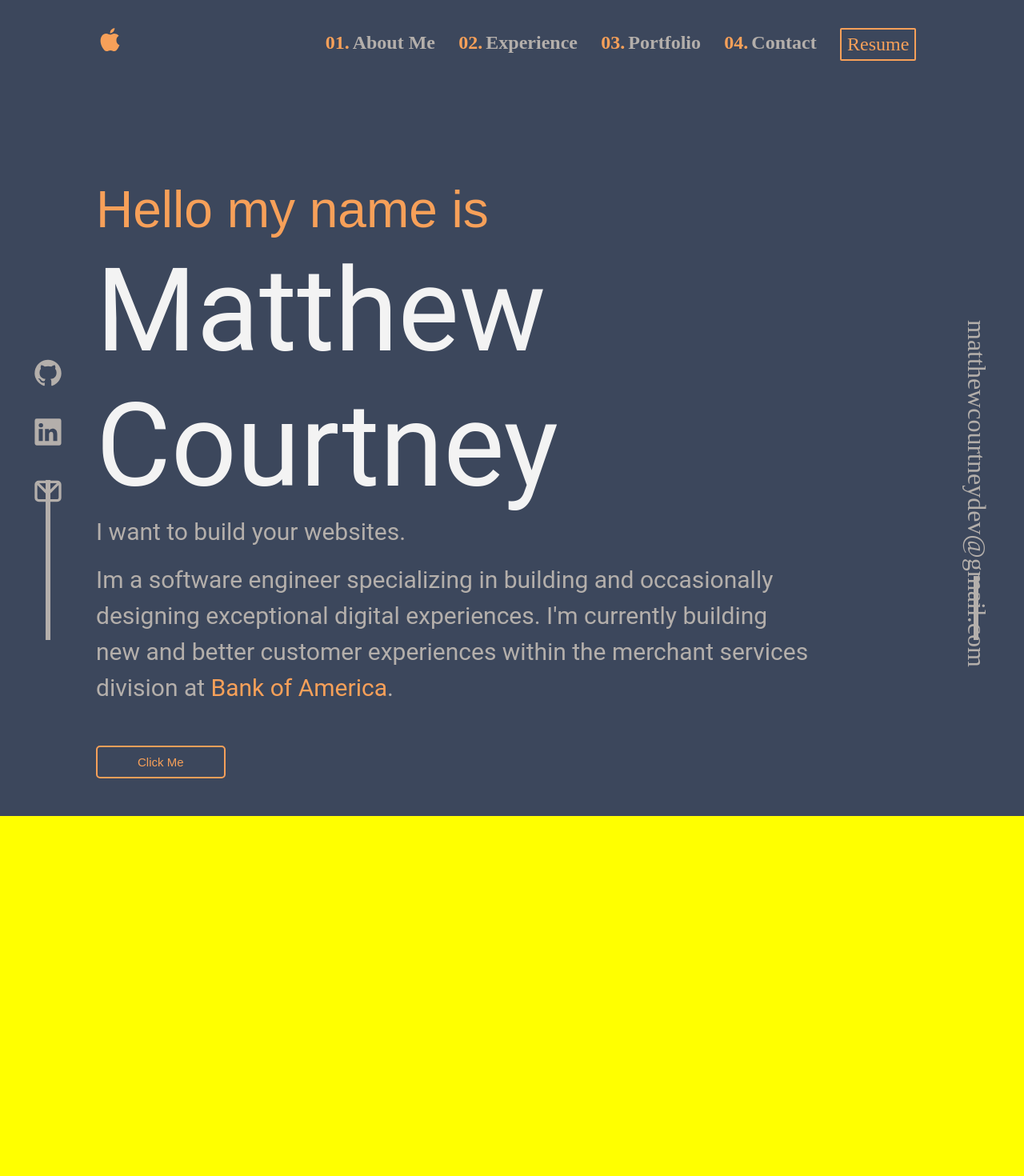
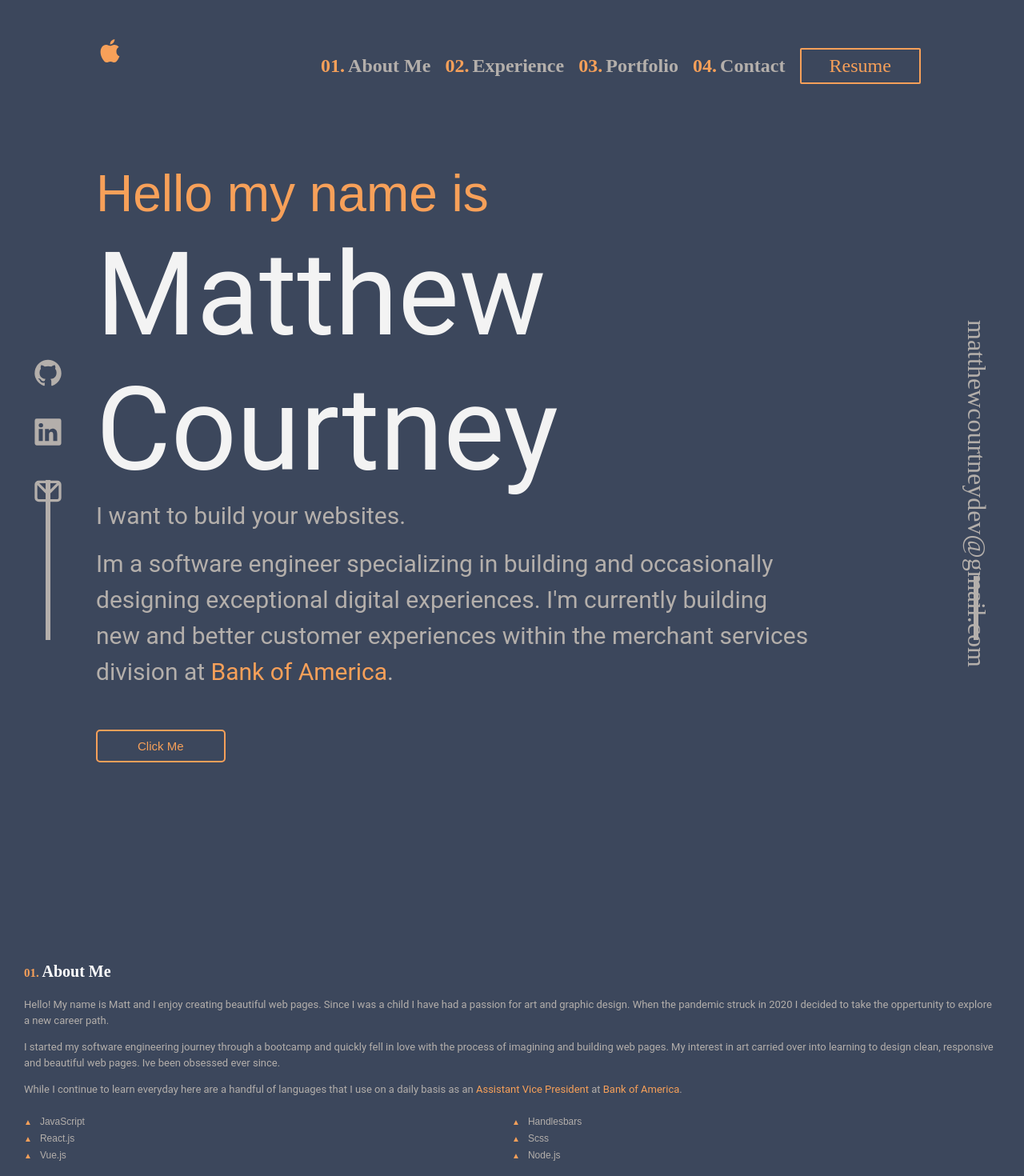
Before and after one commit to matthewcourtneydev/portfolio, a React (Create React App) app: page / in a window 1280 px wide. Shown: the top 1470 px of the page at 80% size. Built offline with nearby package versions, Linux system fonts and the light colour scheme.

Commit message:
mdc_portfolio added in the second page with an about me paragraph and an image. I also created the nav-hidden function for scrolling but I am leaving it off currently for styling purposes.

```diff
--- a/src/App.css
+++ b/src/App.css
@@ -1,3 +1,8 @@
 @media only screen and (max-width: 600px) {
 
   }
+
+  .nav-hidden {
+    transform: translateY(-100px);
+    transition: transform .5s;
+  }
--- a/src/App.js
+++ b/src/App.js
@@ -5,7 +5,7 @@
 import Aside from "./components/aside";
 import SocialIcons from './components/left-social-media-icons';
 import RightEmail from './components/right-email';
-import Experience from './components/experience';
+import AboutMe from './components/about-me';
 
 function App() {
   return (
@@ -15,7 +15,7 @@
       <SocialIcons />
       <RightEmail />
       <Landing />
-      <Experience />
+      <AboutMe />
     </div>
   );
 }
--- a/src/App.scss
+++ b/src/App.scss
@@ -4,15 +4,10 @@
 $bold-text: "Roboto", sans-serif;
 $background: #3c475c;
 
-.hide {
-  display: none;
-}
-
 body {
   margin: 0;
   padding: 0;
   background-color: $background;
-
 
   a {
     all: unset;
@@ -25,18 +20,40 @@
     position: relative;
     min-height: 100vh;
 
+    counter-set: content-counter;
+    .content-header::before {
+      content: counter(content-counter, decimal-leading-zero) "." "\A";
+      counter-increment: content-counter;
+      color: $orange;
+      font-size: 15px;
+    }
+
+    .content-header {
+      color: white;
+      font-weight: bold;
+      font-size: 20px;
+    }
+
+    .page {
+      padding-left: 30px;
+      padding-right: 30px;
+    }
+
     #nav-bar {
       counter-set: nav-counter;
-      padding-top: 16px;
+      display: flex;
+      position: fixed;
+      top: 0;
+      width: 100%;
       padding-left: 30px;
-      padding-right: 30px;
+      padding-top: 30px;
+      padding-bottom: 30px;
 
-      position: inline-felx;
-      display: flex;
 
       #bars {
-        margin-left: auto;
         color: $orange;
+        position: fixed;
+        right: 30px;
       }
 
       #logo {
@@ -82,8 +99,8 @@
 
         .exit {
           position: fixed;
-          top: 8px;
-          right: 25px;
+          top: 25px;
+          right: 30px;
           padding: 10px;
           color: $orange;
           font-weight: bolder;
@@ -97,7 +114,6 @@
           font-size: 20px;
           padding-left: 0;
           padding-top: 70px;
-
         }
 
         li {
@@ -162,10 +178,8 @@
     }
 
     #landing {
-      padding-left: 30px;
-      padding-right: 30px;
-      padding-top: 15vh;
-      height: 100vh;
+      padding-top: 25vh;
+      padding-bottom: 25vh;
 
       p {
         margin-top: 5px;
@@ -207,16 +221,59 @@
       #landing-button {
         background: none;
         font-size: 15px;
-        border:  solid 2px $orange;
+        border: solid 2px $orange;
         border-radius: 5px;
         color: $orange;
         padding: 10px 50px;
       }
     }
 
-    #experience {
-      height: 100vh;
-      background-color: yellow;
+    #about-me {
+      padding-top: 30px;
+      height: fit-content;
+      padding-bottom: 55px;
+
+      p {
+        color: $dark-text;
+        font-family: $bold-text;
+        font-size: 13px;
+        line-height: 20px;
+
+        span {
+          color: $orange;
+        }
+      }
+
+      img {
+        width: 100%;
+        height: auto;
+        border-radius: 5px;
+        border: solid 2px $orange;
+      }
+      #technologies-about-me {
+        display: flex;
+        flex-direction: column;
+        flex-wrap: wrap;
+        list-style: none;
+        padding: 0;
+        height: 70px;
+
+
+        .technology {
+          width: 40%;
+          margin-top: 7px;
+          font-size: 12px;
+          font-family: $tech-text;
+          color: $dark-text;
+        }
+
+        .technology::before {
+          content: '\25B2';
+          color: $orange;
+          margin-right: 10px;
+          font-size: 10px
+        }
+      }
     }
 
     @media only screen and (min-width: 900px) {
@@ -226,6 +283,8 @@
         font-size: 1.5em;
         padding-left: 0;
         padding-right: 0;
+        padding-bottom: 10px;
+        background: none;
 
         #logo {
           padding-left: 120px;
@@ -247,12 +306,28 @@
           font-weight: bold;
           color: $dark-text;
           padding-right: 120px;
+          padding-top: 15px;
 
           .nav-item:before {
             content: counter(nav-counter, decimal-leading-zero) ".";
             counter-increment: nav-counter;
             margin-right: 4px;
             color: $orange;
+          }
+
+          #resume {
+            font-weight: normal;
+            width: fit-content;
+            height: fit-content;
+            border-radius: 2px;
+            padding: 7px 35px;
+            color: $orange;
+            border: solid 2px $orange;
+            margin-top: -9px;
+
+            li {
+              margin: 0;
+            }
           }
         }
       }
@@ -335,5 +410,9 @@
         }
       }
     }
+
+    .hide {
+      display: none !important;
+    }
   }
 }
--- /dev/null
+++ b/src/components/about-me.jsx
@@ -0,0 +1,26 @@
+import React from 'react';
+import GusImage from '../img/IMG_7307.jpg';
+
+const AboutMe = () => {
+    return (
+        <>
+            <div id="about-me" className="page">
+                <h3 className="content-header">About Me</h3>
+                <p>Hello! My name is Matt and I enjoy creating beautiful web pages. Since I was a child I have had a passion for art and graphic design. When the pandemic struck in 2020 I decided to take the oppertunity to explore a new career path. </p>
+                <p>I started my software engineering journey through a bootcamp and quickly fell in love with the process of imagining and building web pages. My interest in art carried over into learning to design clean, responsive and beautiful web pages. Ive been obsessed ever since.</p>
+                <p>While I continue to learn everyday here are a handful of languages that I use on a daily basis as an <span>Assistant Vice President</span> at <span>Bank of America</span>.</p>
+                <ul id="technologies-about-me">
+                    <li className="technology">JavaScript</li>
+                    <li className="technology">React.js</li>
+                    <li className="technology">Vue.js</li>
+                    <li className="technology">Handlesbars</li>
+                    <li className="technology">Scss</li>
+                    <li className="technology">Node.js</li>
+                </ul>
+                <img src={GusImage} alt="gus" />
+            </div>
+        </>
+    );
+}
+
+export default AboutMe;
--- a/src/components/aside.jsx
+++ b/src/components/aside.jsx
@@ -3,7 +3,8 @@
 function Aside() {
 
     const closeSideNav = () => {
-        document.querySelector('.nav-side-bar').classList.add('hide')
+        document.querySelector('.nav-side-bar').classList.add('hide');
+        document.querySelector('#nav-bar').classList.remove('hide')
     }
 
     return (
--- a/src/components/experience.jsx
+++ /dev/null
@@ -1,13 +0,0 @@
-import React from 'react';
-
-const Experience = () => {
-    return (
-        <>
-            <div id="experience">
-
-            </div>
-        </>
-    );
-}
-
-export default Experience;
--- a/src/components/nav-bar.jsx
+++ b/src/components/nav-bar.jsx
@@ -1,29 +1,73 @@
-import React from 'react';
+import React, { useState } from "react";
 import { UilApple, UilBars } from "@iconscout/react-unicons";
 
 function Navbar() {
+  const [isScrollingDown, setIsScrollingDown] = useState(false);
 
-    const toggleSideNav = () => {
-        console.log('Hamburger Clicked');
-        document.querySelector('.nav-content').classList.add('nav-content-slide')
-        document.querySelector('.nav-side-bar').classList.remove('hide');
+  let navbar = document.querySelector("#nav-bar");
+  let lastScrollY = window.scrollY;
 
-    }
+//   window.addEventListener("scroll", () => {
+//     if (lastScrollY < window.scrollY) {
+//       console.log("down");
+//       setIsScrollingDown(true);
+//     } else {
+//       console.log("up");
+//       setIsScrollingDown(false);
+//     }
 
-    return (
-    <nav id='nav-bar'>
-        <span id="logo"><a href="#"><UilApple size={35}/></a></span>
-        <div id='bars'><UilBars size={37} onClick={() => toggleSideNav()}/></div>
-        <ul id="nav-items">
-            <li className="nav-item"><a href="#about-me" alt='about-me'>About Me</a></li>
-            <li className="nav-item"><a href="#experience" alt="experience">Experience</a></li>
-            <li className="nav-item"><a href="#portfolio" alt="portfolio">Portfolio</a></li>
-            <li className="nav-item"><a href="#contact" alt="contact">Contact</a></li>
-            <a id="resume" href="https://docs.google.com/document/d/17opt3I8CcLb9RlvjImX0rZh_OCu8VfmVmiucvmh_AFQ/edit?usp=sharinghttps://docs.google.com/document/d/17opt3I8CcLb9RlvjImX0rZh_OCu8VfmVmiucvmh_AFQ/edit?usp=sharing" target='_blank' rel='noreferrer'><li className='resume-button'>Resume</li></a>
-        </ul>
+//     lastScrollY = window.scrollY;
+//   });
+
+  const toggleSideNav = () => {
+    console.log("Hamburger Clicked");
+    document.querySelector(".nav-content").classList.add("nav-content-slide");
+    document.querySelector(".nav-side-bar").classList.remove("hide");
+    document.querySelector("#nav-bar").classList.add('hide')
+  };
+
+  return (
+    <nav id="nav-bar" className={isScrollingDown ? "nav-hidden" : ""}>
+      <span id="logo">
+        <a href="#">
+          <UilApple size={35} />
+        </a>
+      </span>
+      <div id="bars">
+        <UilBars size={37} onClick={() => toggleSideNav()} />
+      </div>
+      <ul id="nav-items">
+        <li className="nav-item">
+          <a href="#about-me" alt="about-me">
+            About Me
+          </a>
+        </li>
+        <li className="nav-item">
+          <a href="#experience" alt="experience">
+            Experience
+          </a>
+        </li>
+        <li className="nav-item">
+          <a href="#portfolio" alt="portfolio">
+            Portfolio
+          </a>
+        </li>
+        <li className="nav-item">
+          <a href="#contact" alt="contact">
+            Contact
+          </a>
+        </li>
+        <a
+          id="resume"
+          href="https://docs.google.com/document/d/17opt3I8CcLb9RlvjImX0rZh_OCu8VfmVmiucvmh_AFQ/edit?usp=sharinghttps://docs.google.com/document/d/17opt3I8CcLb9RlvjImX0rZh_OCu8VfmVmiucvmh_AFQ/edit?usp=sharing"
+          target="_blank"
+          rel="noreferrer"
+        >
+          <li className="resume-button">Resume</li>
+        </a>
+      </ul>
     </nav>
-    )
+  );
 }
 
-
 export default Navbar;
```
Also changed, not shown: src/img/IMG_7307.jpg (added).
